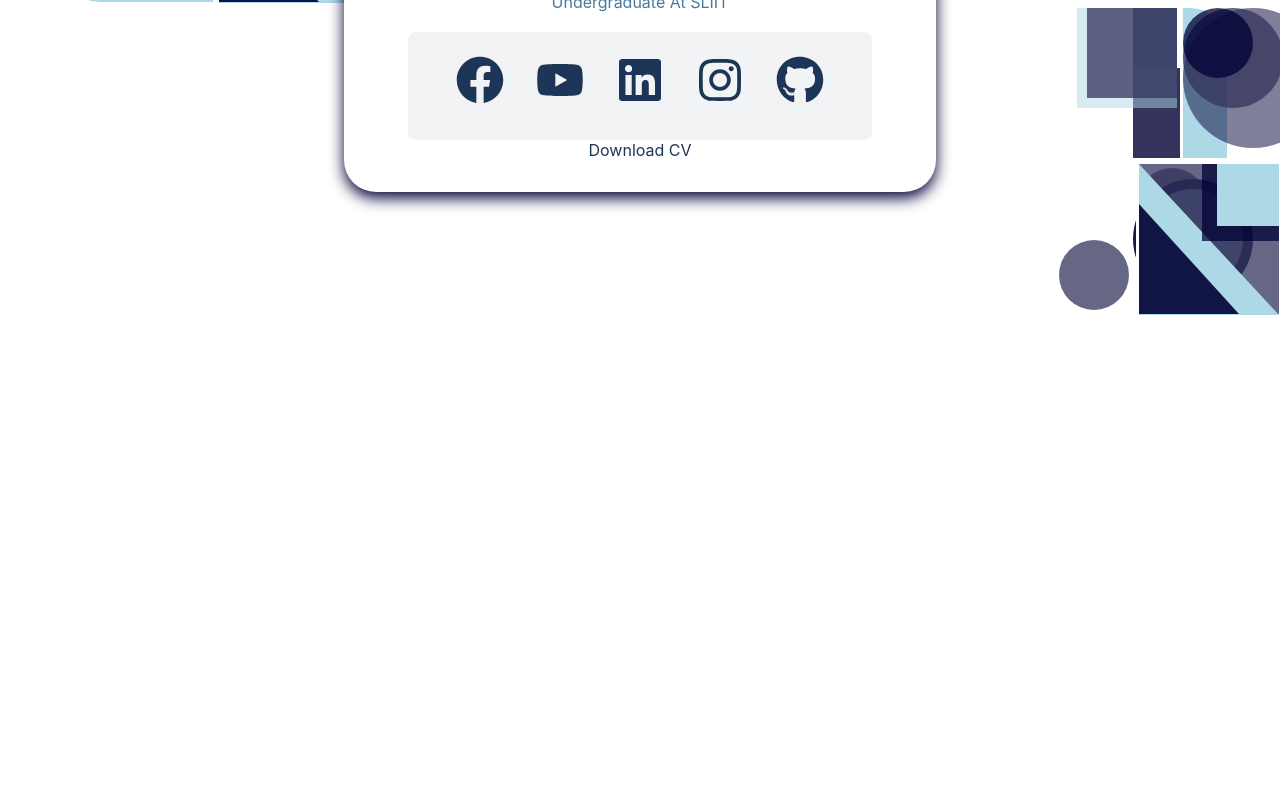
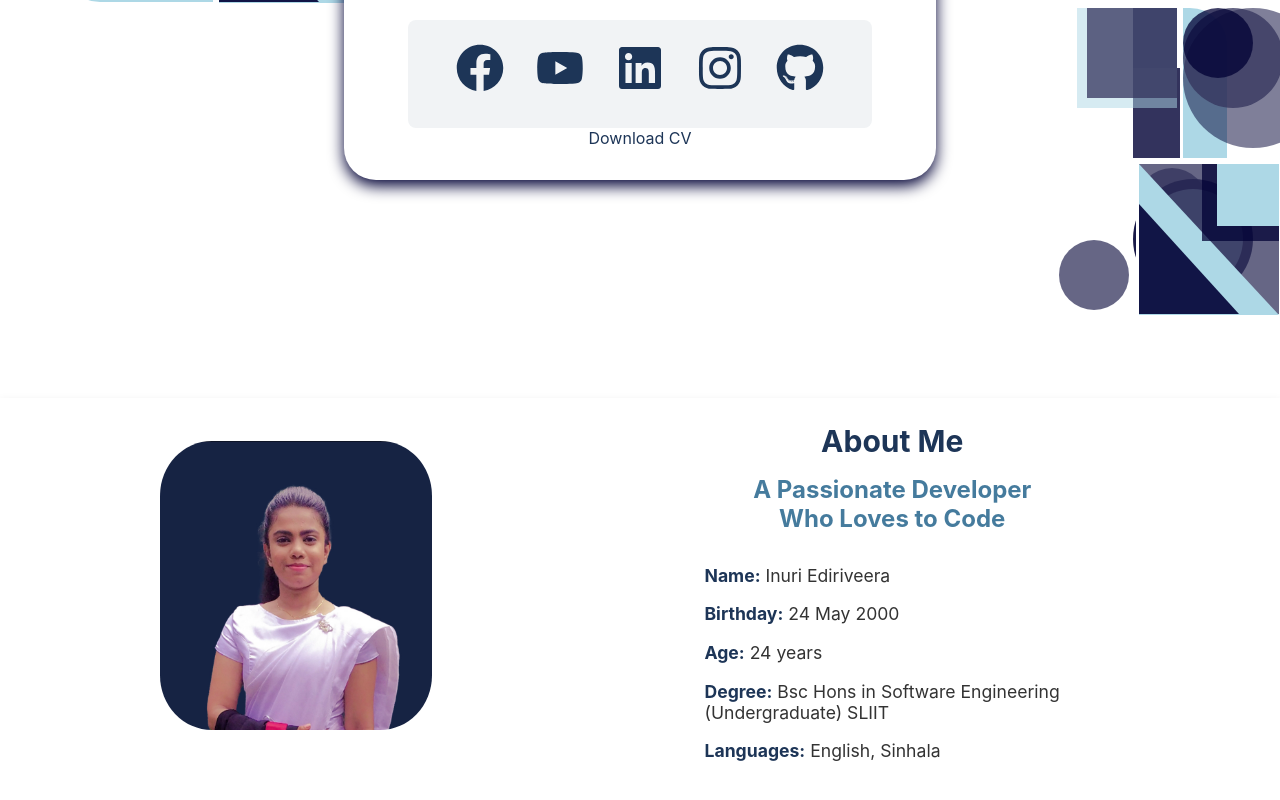
Before and after one commit to inethmi/my-portfolio, a React (Create React App) app: page / in a window 1280 px wide. Shown: the part 382-1182 px from the top of the page. Before the commit the page ends 825 px from the top, so only its background shows below. Built offline with nearby package versions, Linux system fonts and the light colour scheme.

Commit message:
About me section

```diff
--- a/package.json
+++ b/package.json
@@ -4,13 +4,15 @@
   "private": true,
   "dependencies": {
     "@fortawesome/fontawesome-free": "^6.7.2",
+    "bootstrap": "^5.3.3",
     "cra-template": "1.2.0",
     "framer-motion": "^11.18.0",
     "react": "^19.0.0",
     "react-dom": "^19.0.0",
     "react-icons": "^5.4.0",
     "react-scripts": "5.0.1",
-    "react-simple-typewriter": "^5.0.1"
+    "react-simple-typewriter": "^5.0.1",
+    "web-vitals": "^4.2.4"
   },
   "scripts": {
     "start": "react-scripts start",
--- a/src/App.js
+++ b/src/App.js
@@ -2,10 +2,11 @@ import React from "react";
 import GeometricFigures from "./components/GeometricFigures";
 import MiddleSection from "./components/MiddleSection";
 import Navbar from "./components/Navbar";
+import AboutMe from "./components/AboutMe";
 
 function App() {
   return (
-    <div style={{ position: "relative" }}>
+    <div style={{ position: "relative"}}>
       {/* GeometricFigures Component */}
       <GeometricFigures />
 
@@ -14,6 +15,9 @@ function App() {
 
       {/* Navbar Component */}
       <Navbar />
+
+      {/* AboutMe Component */}
+      <AboutMe />
     </div>
   );
 }
--- /dev/null
+++ b/src/components/AboutMe.css
@@ -0,0 +1,62 @@
+.about-me {
+  display: flex;
+  flex-direction: row; /* Horizontal layout */
+  align-items: center; /* Vertically center the content */
+  justify-content: center; /* Space between photo and details */
+  position: absolute;
+  top: 730px; /* Adjust as needed */
+  left: 0; /* Start from the left edge */
+  width: 100%; /* Full width of the page */
+
+  text-align: left; /* Align text to the left */
+  box-shadow: 0 4px 10px rgba(0, 0, 0, 0.1); /* Optional shadow */
+  padding-bottom: 2rem;
+}
+
+.about-me h2 {
+  font-size: 30px;
+  text-decoration: none;
+  color: #1d3557;
+  margin-bottom: 1rem;
+  text-align: center;
+
+}
+
+.about-me h4 {
+  text-align: center;
+  font-size: 1.5rem;
+  color: #457b9d;
+  margin-bottom: 2rem;
+  margin-top: 0;
+}
+
+.photo-container {
+  padding-left: 10rem;
+  max-width: 800px; /* Limit the width of the photo container */
+
+
+
+}
+
+.photo-container img {
+  width: 50%;
+  height: 60%;
+  border-radius: 19%; /* Rounded corners for the photo */
+
+}
+
+.about-details {
+  padding-right: 200px;
+  max-width: 700px;
+
+}
+
+.about-details p {
+  font-size: 1.1rem;
+  color: #333;
+  margin-bottom: 1rem;
+}
+
+.about-details strong {
+  color: #1d3557;
+}
--- /dev/null
+++ b/src/components/AboutMe.js
@@ -0,0 +1,42 @@
+import React from "react";
+import "./AboutMe.css";
+
+const AboutMe = () => {
+  return (
+    <section id="about" className="about-me">
+      {/* Photo Container (Left Side) */}
+      <div className="photo-container">
+        <img
+          src="/inuri.jpg"
+          alt="Inuri Ediriveera"
+        />
+      </div>
+
+      {/* About Details (Right Side) */}
+      <div className="about-details">
+        <h2>About Me</h2>
+        <h4>
+          A Passionate Developer <br /> Who Loves to Code
+        </h4>
+
+        <p>
+          <strong>Name:</strong> Inuri Ediriveera
+        </p>
+        <p>
+          <strong>Birthday:</strong> 24 May 2000
+        </p>
+        <p>
+          <strong>Age:</strong> 24 years
+        </p>
+        <p>
+          <strong>Degree:</strong> Bsc Hons in Software Engineering (Undergraduate) SLIIT
+        </p>
+        <p>
+          <strong>Languages:</strong> English, Sinhala
+        </p>
+      </div>
+    </section>
+  );
+};
+
+export default AboutMe;
--- a/src/components/MiddleSection.css
+++ b/src/components/MiddleSection.css
@@ -3,8 +3,8 @@
   flex-direction: column;
   align-items: center;
   position: absolute;
-  top: 50%;
   left: 50%;
+  top: 350px;
   transform: translate(-50%, -50%);
   background-color: transparent;
   opacity: 0; /* Start fully transparent */
```
Also changed, not shown: src/App.css (deleted, +0 -38 lines), public/inuri.jpg (added), 1 other file (tests, documents, lock files or other folders).
